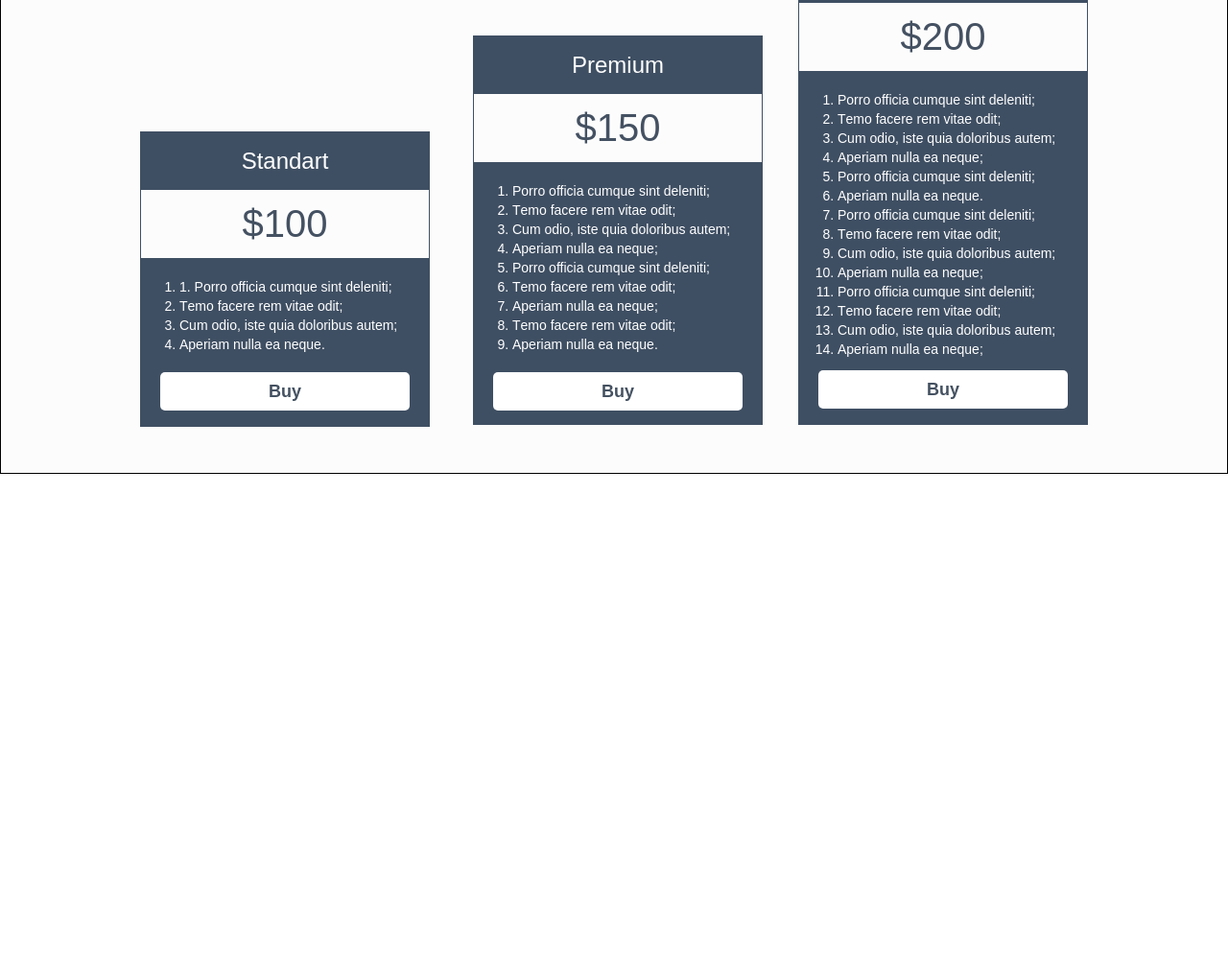
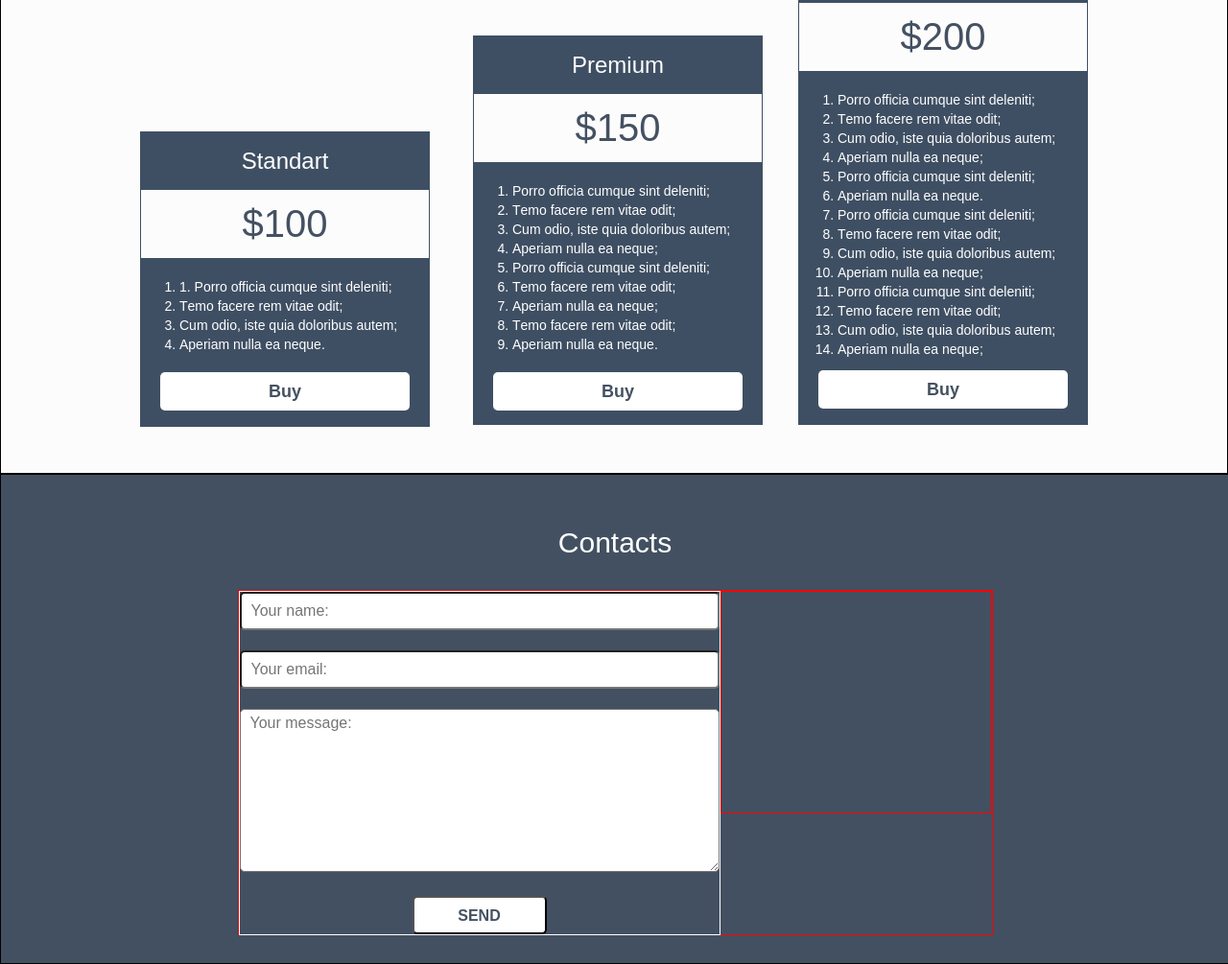
Before and after one commit to AXMD/hw1.github.io, a plain HTML site: page index.html in a window 1280 px wide. Shown: the part 2170-3175 px from the top of the page at 96% size. Before the commit the page ends 2664 px from the top, so only its background shows below. Drawn offline with Linux system fonts and the light colour scheme.

Commit message:
almost finished footer

```diff
--- a/index.html
+++ b/index.html
@@ -212,6 +212,29 @@
 			</section>
 		</section>
 	</main>
-	<footer></footer>
+	<footer>
+		<section class="footer_top">
+			<h2>Contacts</h2>
+			<div class="application">
+				<section class="form">
+					<form action="#">
+						<div>
+							<input type="text" placeholder="Your name:" class="input">
+						</div>
+						<div>
+							<input type="text" placeholder="Your email:" class="input">
+						</div>
+						<div>
+							<textarea name="message" id="" cols="30" rows="10" placeholder="Your message:"></textarea>
+						</div>
+						<div>
+							<input type="submit" value="SEND" class="send">
+						</div>
+					</form>
+				</section>
+				<section class="info"></section>
+			</div>
+		</section>
+	</footer>
 </body>
 </html>
--- a/style.css
+++ b/style.css
@@ -403,3 +403,77 @@ ul{
 	margin-top: 107px;
 	margin-bottom: -7px;
 }
+.footer_top{
+	width: 1280px;
+	margin:0 auto;
+	min-height: 509px;
+	background-color: #435061;
+	border: 1px solid black;
+}
+.footer_top h2{
+	font-family: Arial;
+	color:  #ffffff;
+	font-size: 30px;
+	font-weight: 400;
+	line-height: 36px;
+	text-align: center;
+	margin-bottom: 31px;
+	margin-top: 53px;
+}
+.application{
+	width: 785px;
+	min-height: 358px;
+	margin: 0 auto;
+	border: 1px solid red;
+}
+.form{
+	width: 500px;
+	min-height: 354px;
+	display: block;
+	float: left;
+	border: 1px solid white;
+}
+.info{
+	width: 281px;
+	min-height: 230px;
+	display: block;
+	float: right;
+	border: 1px solid red;
+}
+.input{
+	border-radius: 5px;
+	background-color:  #ffffff;
+	width: 500px;
+	height: 40px;
+}
+textarea{
+	border-radius: 5px;
+	background-color:  #ffffff;
+	width: 500px;
+	height: 170px;
+}
+.send{
+	border-radius: 5px;
+	background-color:  #ffffff;
+	width: 140px;
+	height: 40px;
+	font-family: Arial;
+	color:  #445162;
+	font-size: 16px;
+	font-weight: 700;
+	line-height: 35px;
+	text-align: center;
+	margin-left: 180px;
+}
+.input, textarea{
+	font-family: Arial;
+	color:  #445162;
+	font-size: 16px;
+	font-weight: 400;
+	line-height: 24px;
+	text-align: left;
+	margin-bottom: 21px;
+	padding-right: 14px;
+	padding-left: 10px;
+	box-sizing: border-box;
+}
```
